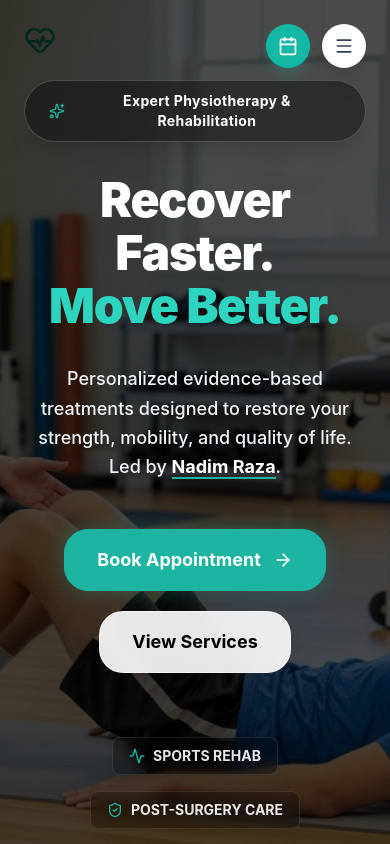
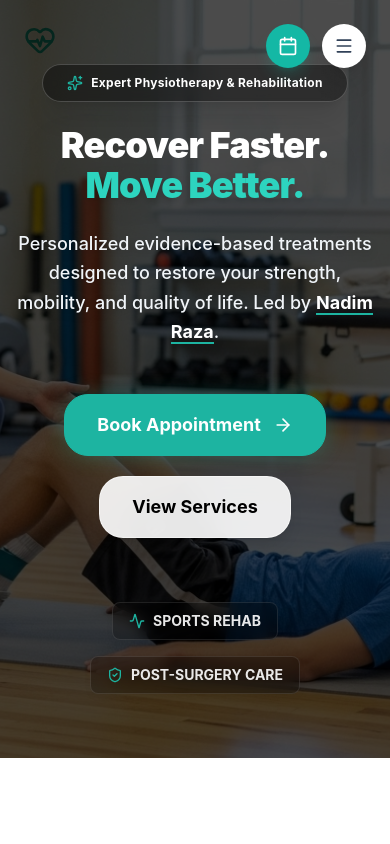
Before and after one commit to 4t1lucifer-cmd/healthcare-web-app, a Next.js app: page / in a window 390 px wide. Shown: the top 844 px of the page. Built offline with nearby package versions, Linux system fonts and the light colour scheme.

Commit message:
style(ui): improve hero section mobile responsiveness

```diff
--- a/src/components/Hero.tsx
+++ b/src/components/Hero.tsx
@@ -7,15 +7,16 @@ import Image from 'next/image';
 
 const Hero = () => {
     return (
-        <section className="relative min-h-[90vh] flex flex-col items-center justify-center text-center px-6 md:px-12 overflow-hidden py-20">
+        <section className="relative min-h-[85vh] md:min-h-[90vh] flex flex-col items-center justify-center text-center px-4 md:px-12 overflow-hidden py-16 md:py-20">
             {/* Banner Background Image */}
             <div className="absolute inset-0 -z-20">
                 <Image
                     src="/pic1.jpeg"
                     alt="Physiotherapy Banner"
                     fill
-                    className="object-cover"
+                    className="object-cover object-center"
                     priority
+                    sizes="100vw"
                 />
             </div>
 
@@ -25,7 +26,7 @@ const Hero = () => {
             <motion.div
                 initial={{ opacity: 0, scale: 0.9 }}
                 animate={{ opacity: 1, scale: 1 }}
-                className="inline-flex items-center gap-2 px-6 py-2.5 rounded-full bg-black/40 backdrop-blur-md border border-white/20 text-white text-sm font-bold mb-8 shadow-xl"
+                className="inline-flex items-center gap-2 px-6 py-2.5 rounded-full bg-black/40 backdrop-blur-md border border-white/20 text-white text-xs md:text-sm font-bold mb-6 md:mb-8 shadow-xl"
             >
                 <Sparkles className="w-4 h-4 text-[#1DB4A1]" />
                 <span className="tracking-wide">Expert Physiotherapy & Rehabilitation</span>
@@ -35,7 +36,7 @@ const Hero = () => {
                 initial={{ opacity: 0, y: 30 }}
                 animate={{ opacity: 1, y: 0 }}
                 transition={{ duration: 0.8, ease: [0.16, 1, 0.3, 1] }}
-                className="text-5xl md:text-7xl lg:text-[6rem] font-black mb-8 max-w-5xl leading-[1.1] md:leading-[1] tracking-tight text-white drop-shadow-2xl"
+                className="text-4xl md:text-7xl lg:text-[6rem] font-black mb-6 md:mb-8 max-w-5xl leading-[1.1] md:leading-[1] tracking-tight text-white drop-shadow-2xl"
             >
                 Recover Faster. <br />
                 <span className="text-[#2DD4BF] drop-shadow-md">Move Better.</span>
```
